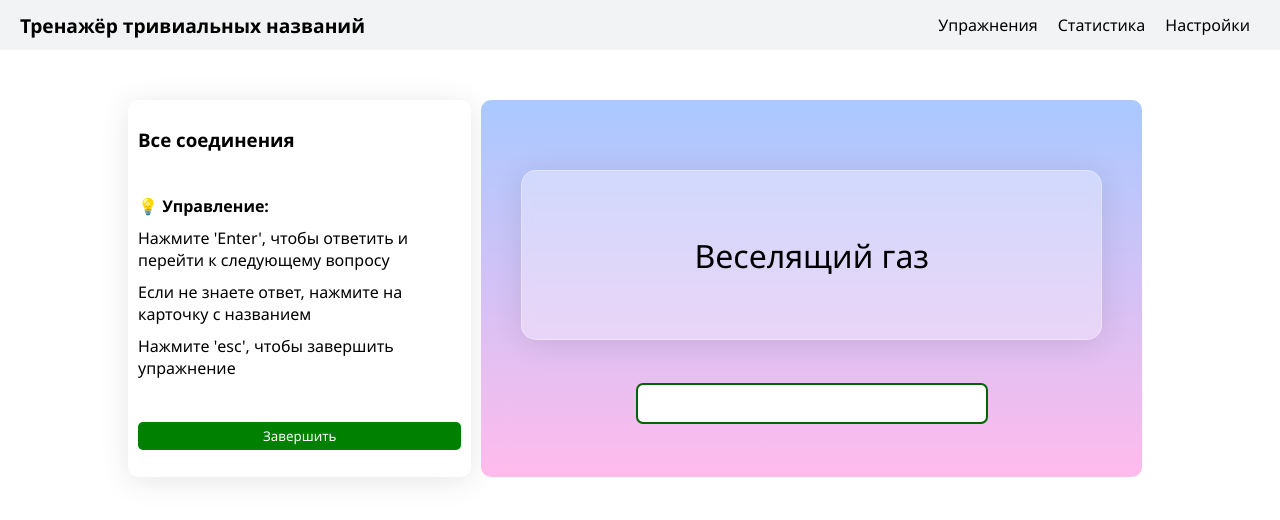
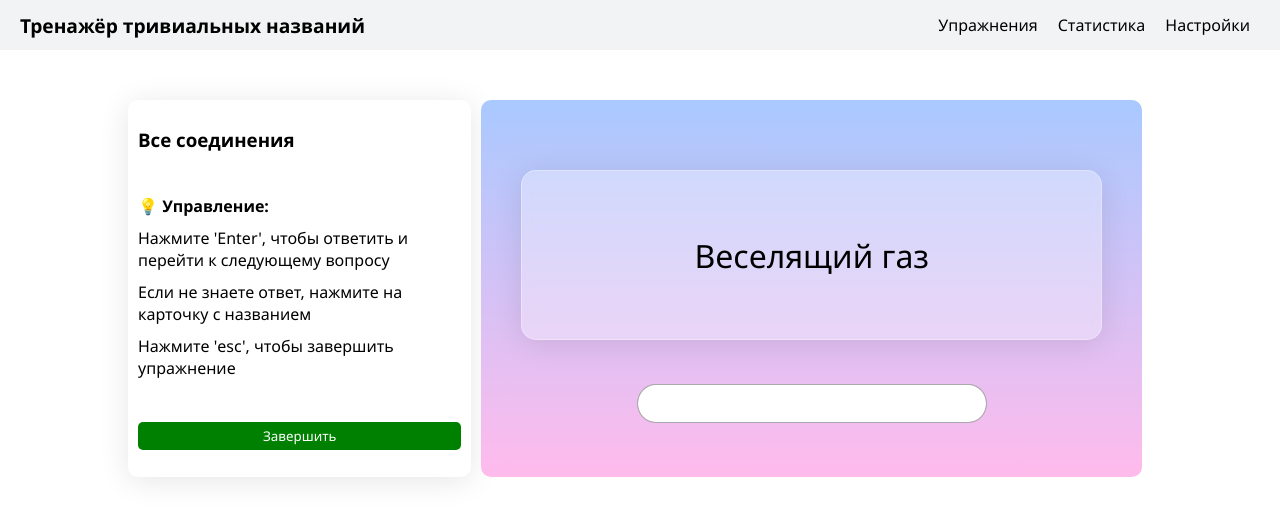
Before and after one commit to shelepuginivan/trivial-chemistry-trainer, a React (Vite) app: page /training/1 in a window 1280 px wide. Shown: the top 520 px of the page. Built offline with nearby package versions, Linux system fonts and the light colour scheme.

Commit message:
Changed Input UI component styles

```diff
--- a/src/ui/Input/input.module.sass
+++ b/src/ui/Input/input.module.sass
@@ -1,10 +1,11 @@
+@import 'src/styles/variables'
+
 .input
-	transition: .2s all ease
-	outline: 2px solid darkgray
+	transition: $transition
+	outline: 1px solid darkgray
 	font-size: larger
-	border-radius: 5px
 	padding: 5px
 	text-align: center
 
 	&:focus
-		outline-color: darkgreen
+		border-radius: 10% / 100%
```
